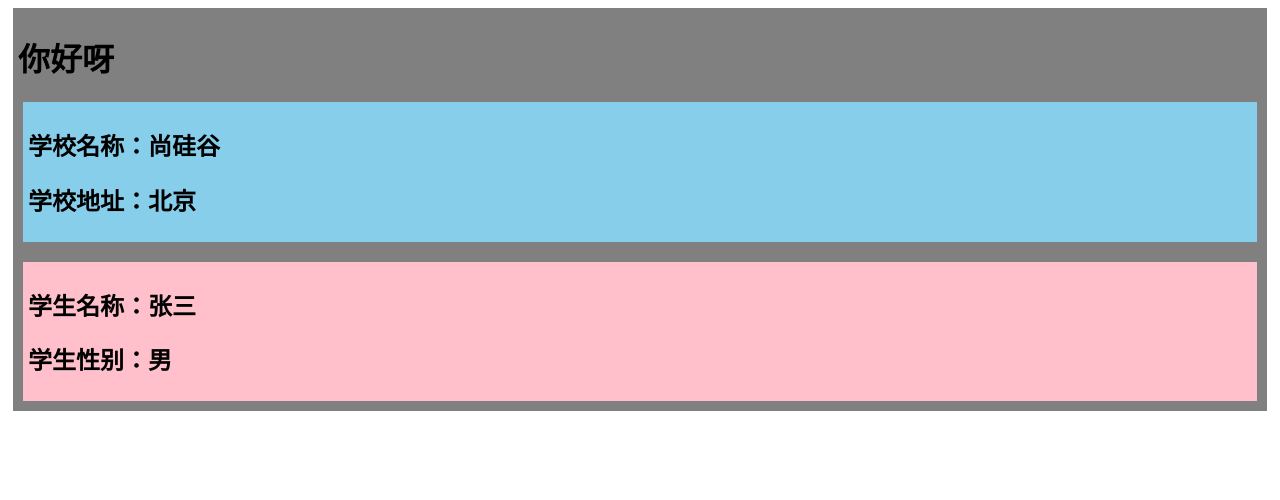
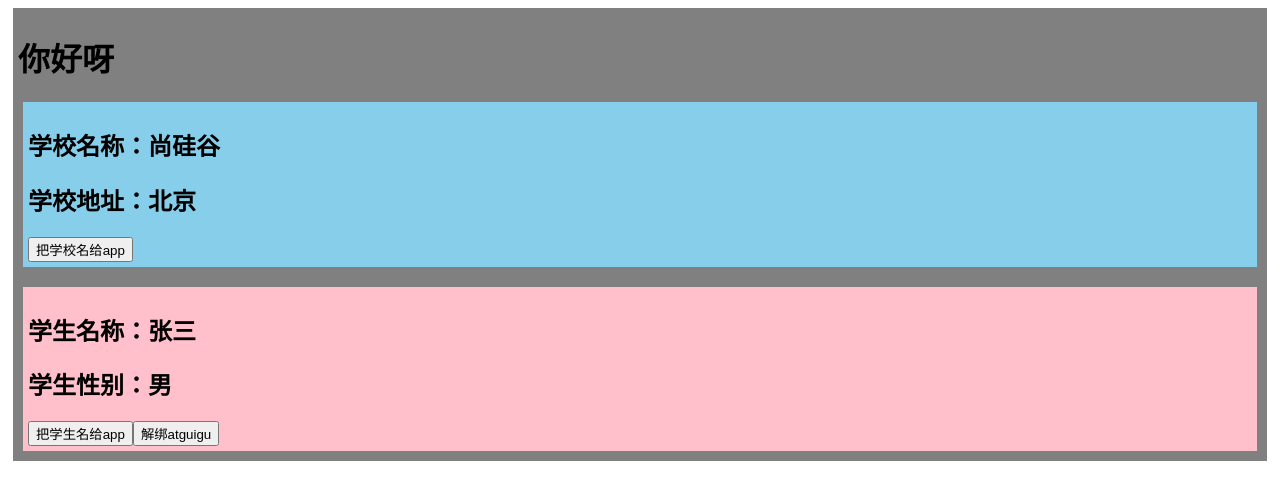
Before and after one commit to bybookcover/vue, a Vue app: page / in a window 1280 px wide. Shown: the top 500 px of the page. Built offline with nearby package versions, Linux system fonts and the light colour scheme.

Commit message:
自定义事件

```diff
--- a/src/App.vue
+++ b/src/App.vue
@@ -1,8 +1,9 @@
 <template>
   <div class="app">
     <h1 >{{msg}}</h1>
-    <School></School>
-    <Student></Student>
+    <School :getSchoolName="getSchoolName"></School>
+       <Student v-on:atguigu="demo" @m1bind="m1"></Student>
+    <!-- <Student ref="student"></Student> -->
   </div>
 </template>
 
@@ -16,12 +17,29 @@ export default {
   components: {
     School,
     Student
-},
+  },
   data () {
     return {
       msg:'你好呀'
     }
-  }
+  },
+  methods:{
+    getSchoolName(name){
+      console.log('收到了school的信息',name)
+    },
+    demo(){
+      console.log('demo被调用了')
+    },
+    m1(){
+      console.log('m1被调用了')
+    }
+  },
+  // mounted(){
+  //   setTimeout(() => {
+  //         this.$refs.student.$on('atguigu',this.demo)
+  //   }, 3000);
+
+  // }
 }
 </script>
 
--- a/src/components/School.vue
+++ b/src/components/School.vue
@@ -2,17 +2,26 @@
   <div class="school">
     <h2>学校名称：{{name}}</h2>
     <h2>学校地址：{{address}}</h2>
+    <button @click="sendSchoolName">把学校名给app</button>
   </div>
 </template>
 <script>
 export default{
   name:'School',
+  props:['getSchoolName']
+  ,
   data () {
     return {
       name:'尚硅谷',
       address:'北京'
     }
+  },
+  methods:{
+    sendSchoolName(){
+      this.getSchoolName(this.name)
+    }
   }
+
 }
 </script>
 <style>
--- a/src/components/Student.vue
+++ b/src/components/Student.vue
@@ -2,6 +2,8 @@
   <div class="student">
     <h2>学生名称：{{name}}</h2>
     <h2>学生性别：{{sex}}</h2>
+    <button @click="sendStudentName">把学生名给app</button>
+    <button @click="unbind">解绑atguigu</button>
   </div>
 </template>
 
@@ -12,6 +14,17 @@ export default{
     return {
       name:'张三',
       sex:'男'
+    }
+  },
+  methods:{
+    sendStudentName(){
+      this.$emit('atguigu',this.name)
+      this.$emit('m1bind')
+    },
+    unbind(){
+      // this.$off('atguigu') //解绑一个
+      // this.$off(['atguigu','m1bind']) // 解绑多个
+      this.$off() //解绑全部
     }
   }
 }
```
